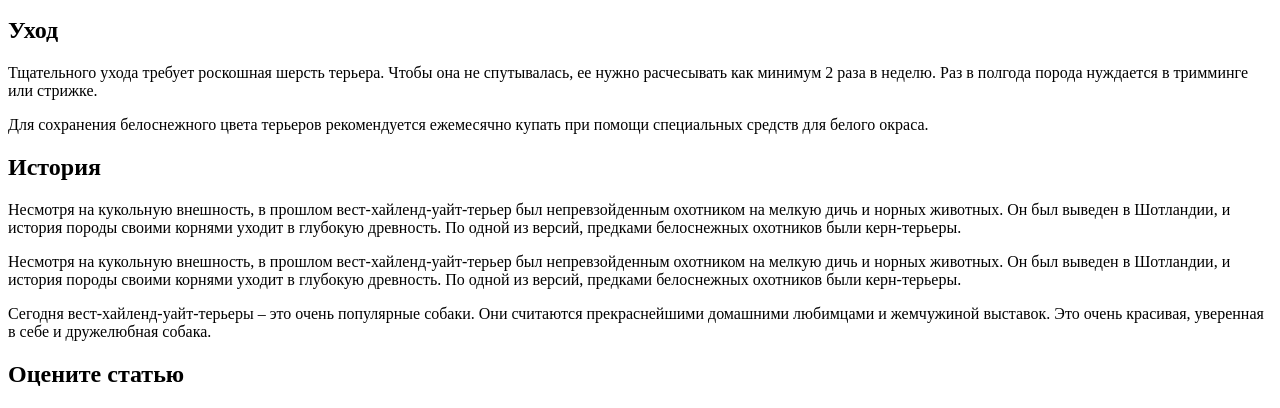
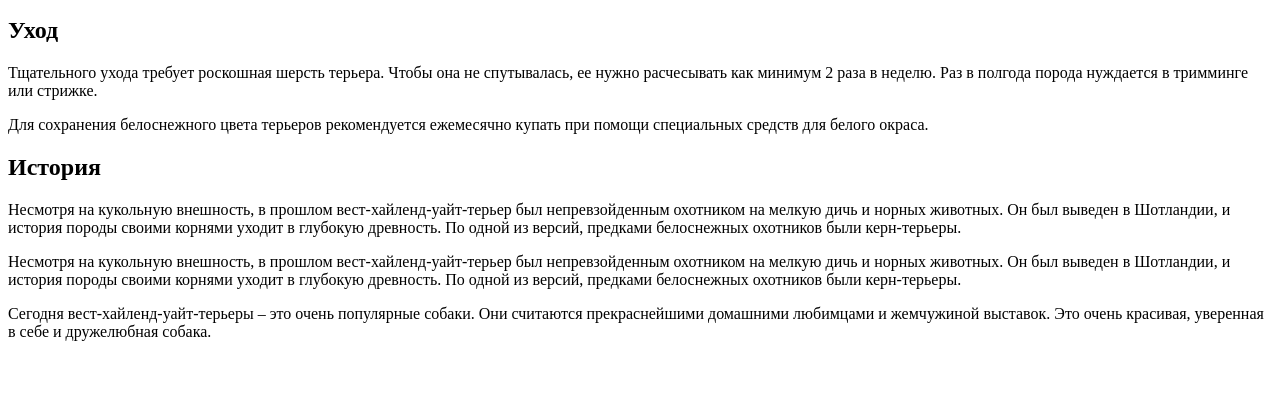
Before and after one commit to Olha-Sal/githab--trialversion, a plain HTML site: page index.html in a window 1280 px wide. Shown: the part 926-1334 px from the top of the page. After the commit the page ends 1283 px from the top, so only its background shows below. Drawn offline with Linux system fonts and the light colour scheme.

Commit message:
Update index.html

```diff
--- a/index.html
+++ b/index.html
@@ -52,8 +52,5 @@
             <p>Несмотря на кукольную внешность, в прошлом вест-хайленд-уайт-терьер был непревзойденным охотником на мелкую дичь и норных животных. Он был выведен в Шотландии, и история породы своими корнями уходит в глубокую древность. По одной из версий, предками белоснежных охотников были керн-терьеры.</p>
             <p>Сегодня вест-хайленд-уайт-терьеры – это очень популярные собаки. Они считаются прекраснейшими домашними любимцами и жемчужиной выставок. Это очень красивая, уверенная в себе и дружелюбная собака.</p>
     </div>
-    <div>
-        <h2>Оцените статью</h2>
-    </div>
 </body>
 </html>
```
